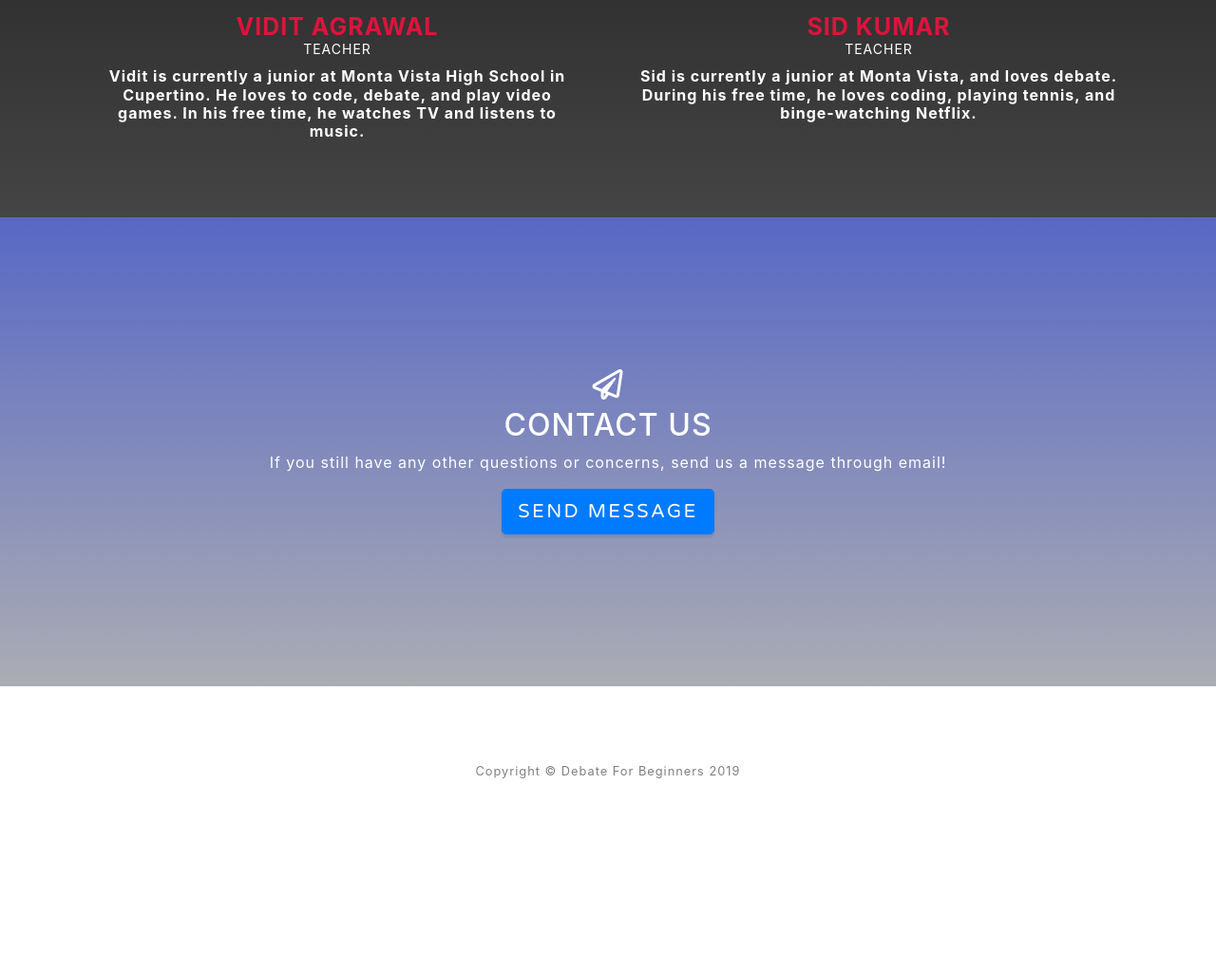
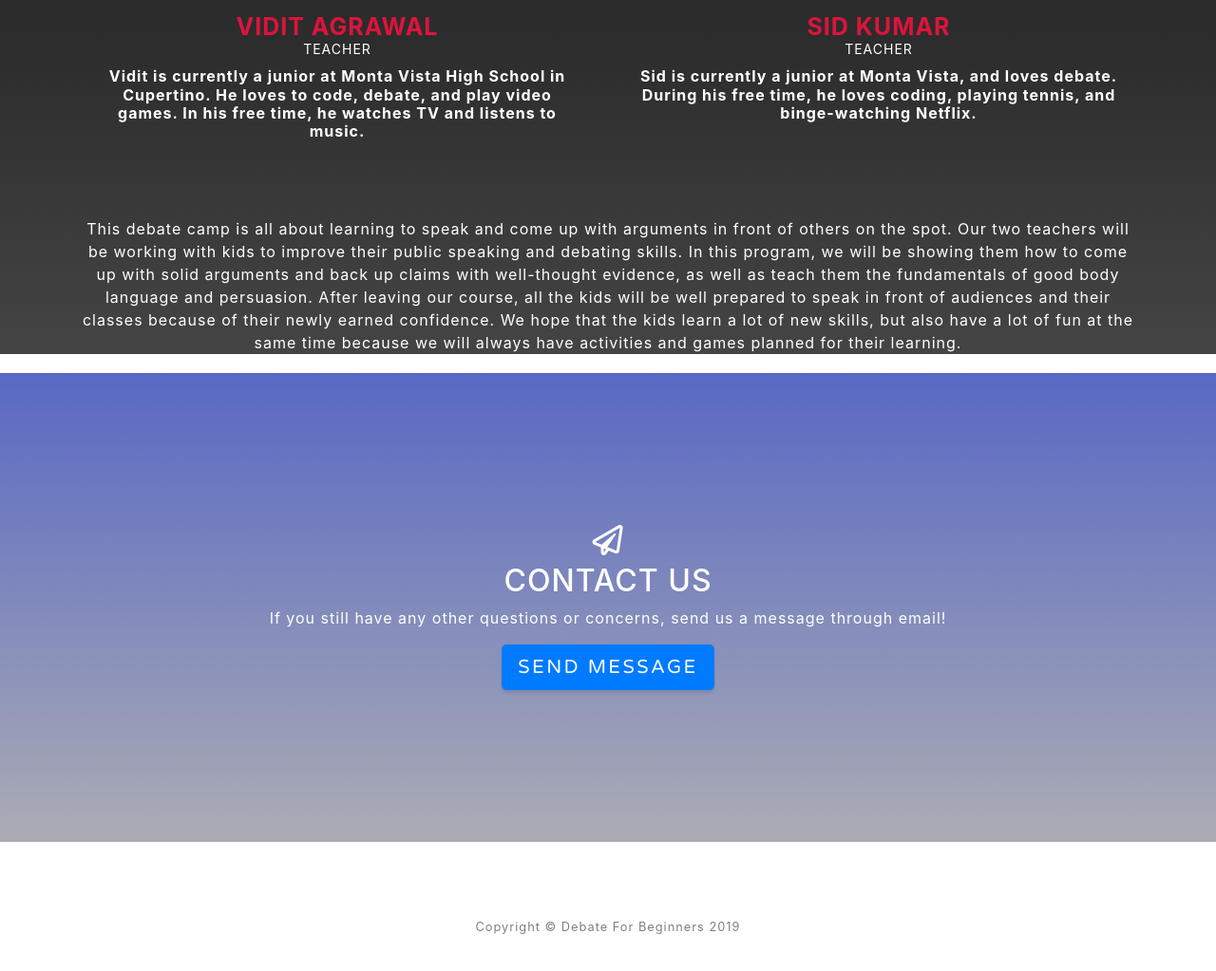
Before and after one commit to viditagrawal/viditagrawal.github.io, a website with bundled scripts: page index.html in a window 1280 px wide. Shown: the part 1713-2736 px from the top of the page at 95% size. Before the commit the page ends 2616 px from the top, so only its background shows below. Built offline with nearby package versions, Linux system fonts and the light colour scheme; files whose address does not match are found by name.

Commit message:
version 8

```diff
--- a/index.html
+++ b/index.html
@@ -113,6 +113,7 @@
                       </figure>
                   </div>
             </div>
+             <p  class="text-white" style = "margin-bottom: 20px;">This debate camp is all about learning to speak and come up with arguments in front of others on the spot. Our two teachers will be working with kids to improve their public speaking and debating skills. In this program, we will be showing them how to come up with solid arguments and back up claims with well-thought evidence, as well as teach them the fundamentals of good body language and persuasion. After leaving our course, all the kids will be well prepared to speak in front of audiences and their classes because of their newly earned confidence. We hope that the kids learn a lot of new skills, but also have a lot of fun at the same time because we will always have activities and games planned for their learning.</p>
          </section>
     </div>
   </section>
```
